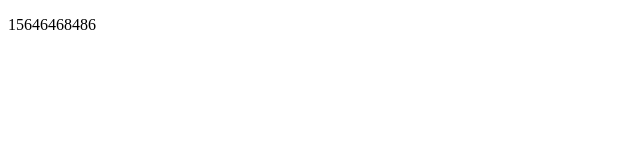
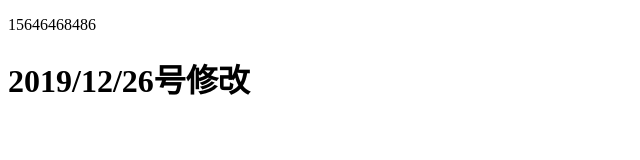
Before and after one commit to Lu6le/LeLe, a plain HTML site: page index.html in a window 1280 px wide. Shown: the whole page, without its empty margins (0-640 px from the left). Drawn offline with Linux system fonts and the light colour scheme.

Commit message:
增加一个提交测试
用于测试合并请求

```diff
--- a/index.html
+++ b/index.html
@@ -6,5 +6,6 @@
 </head>
 <body>
 	<p>15646468486</p>
+	<h1>2019/12/26号修改</h1>
 </body>
 </html>
```
